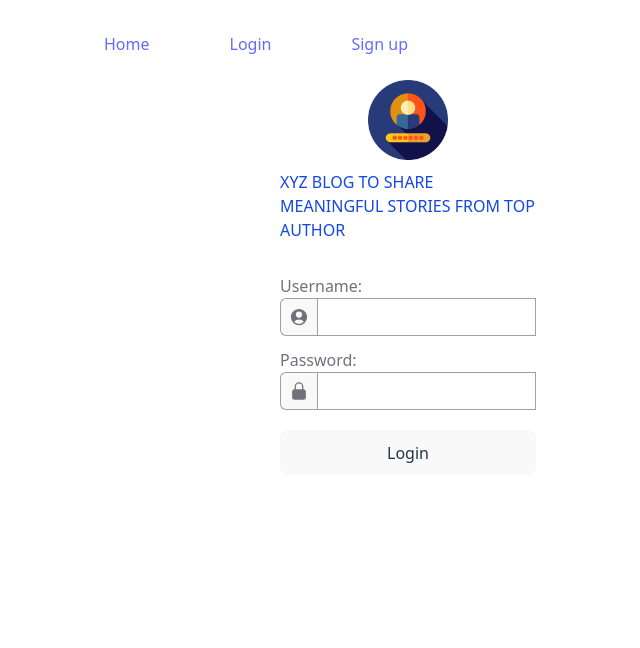
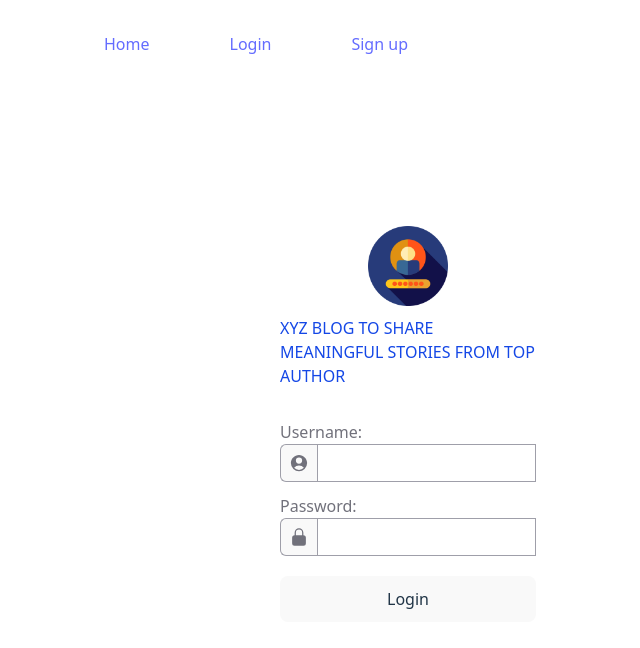
Before and after one commit to VietAnhPhan/top-reactjs-template, a React (Vite) app: page /login in a window 1280 px wide. Shown: the top 648 px of the page, without its empty margins (384-1024 px from the left). Built offline with nearby package versions, Linux system fonts and the light colour scheme.

Commit message:
Place login component to center of vertical line

```diff
--- a/src/App.css
+++ b/src/App.css
@@ -3,6 +3,7 @@
   /* margin: 0 auto; */
   padding: 2rem;
   width: 100%;
+  height: 100vh;
 }
 
 .logo {
--- a/src/components/Login/Login.jsx
+++ b/src/components/Login/Login.jsx
@@ -39,6 +39,7 @@ function Login(props) {
       fallback={<p>There was an error while submitting the form</p>}
     >
       <title>{`Login | ${props.sitename}`}</title>
+      <div className="flex items-center h-full">
         <div className="grid grid-cols-1 xl:grid-cols-4">
           <div className="bg-white p-6 rounded-md xl:col-span-1 xl:col-start-3">
             <div className="mb-8 flex flex-col gap-2.5">
@@ -51,7 +52,6 @@ function Login(props) {
                 XYZ Blog to share meaningful stories from top author
               </p>
             </div>
-
             <form action={login} className="flex flex-col">
               <div className="flex flex-col">
                 <label htmlFor="username" className="text-zinc-500">
@@ -82,7 +82,6 @@ function Login(props) {
                   />
                 </div>
               </div>
-
               <div className="flex flex-col mt-3">
                 <label htmlFor="password" className="text-zinc-500">
                   Password:
@@ -113,7 +112,6 @@ function Login(props) {
                   />
                 </div>
               </div>
-
               {authResults && <p className="text-red-500">{authResults}</p>}
               <button type="submit" className="mt-5">
                 Login
@@ -121,6 +119,7 @@ function Login(props) {
             </form>
           </div>
         </div>
+      </div>
     </ErrorBoundary>
   );
 }
```
Lines whose indentation alone changed are shown as unchanged.
